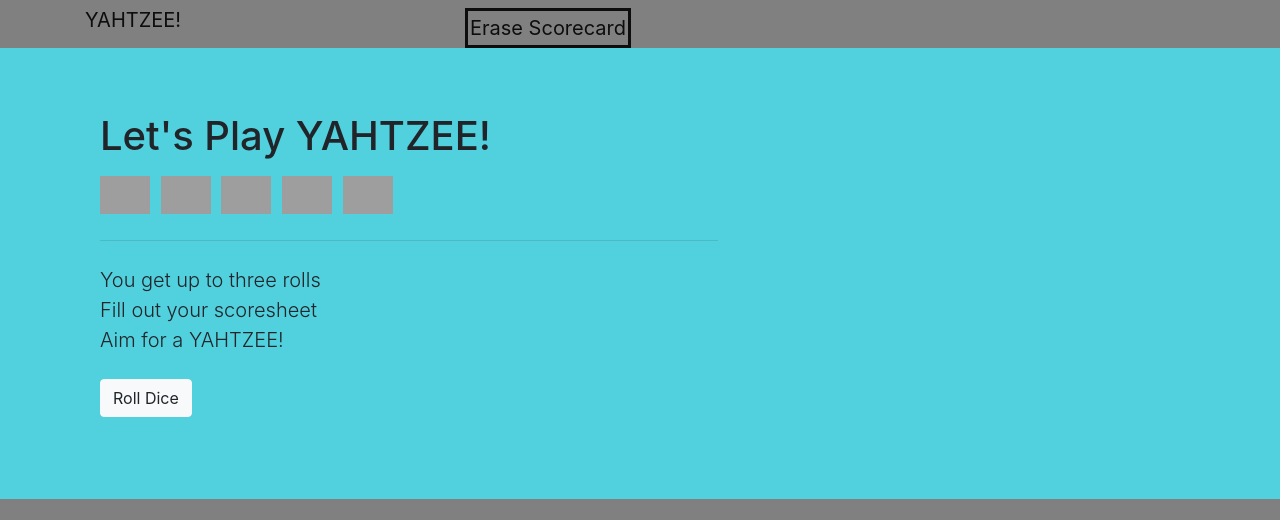
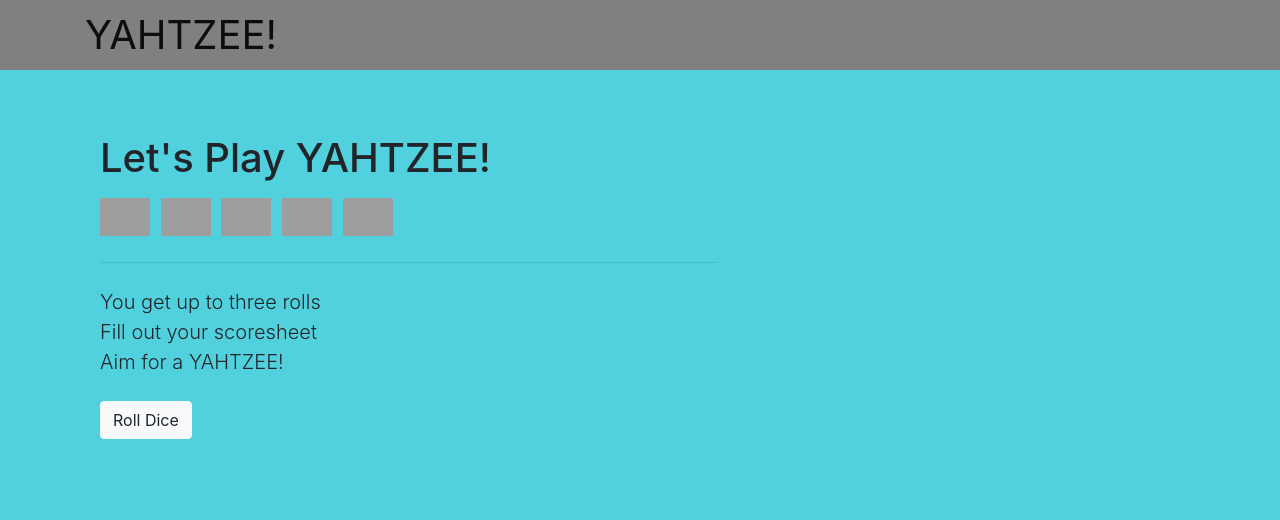
Before and after one commit to Beccall/Yahtzee-Website, a Flask app: template yahtzee/templates/home.html in a window 1280 px wide. Shown: the top 520 px of the page. Run offline with Flask 2, Linux system fonts and the light colour scheme; the template is opened without the code that fills it, so the values that code supplies are empty; some libraries are stand-ins or nearby versions; grey boxes are pictures that could not be loaded.

Commit message:
continue game, reroute to scorebaord

```diff
--- a/yahtzee/app.py
+++ b/yahtzee/app.py
@@ -12,19 +12,21 @@
 
 @app.route('/', methods=["GET", "POST"])
 def home():
+
     if request.method == "GET":
-        return render_template('home.html', score_sheet=session['scorecard'])
+        return render_template('home.html', score_sheet=session['scorecard'], turn=session['turn'])
 
     if request.method == "POST":
         if session['scorecard']:
             feedback = request.form.get('feedback')
             if feedback == "CLEAR SCOREBOARD":
                 session.clear()
+                session['turn'] = 0
                 session['scorecard'] = []
                 session["play"] = Dice()
         else:
             session['scorecard'] = []
-        return render_template('home.html', score_sheet=session['scorecard'])
+        return render_template('home.html', score_sheet=session['scorecard'], turn=session['turn'])
 
 
 
@@ -61,7 +63,7 @@
             for dice in session['roll_dice']:
                 session["keep_dice"].append(dice)
         if feedback[0] == "keep all dice" or session["turn"] == 3:
-            session["turn"] = 0
+            session['turn'] = 3
             session["play"].count(session["keep_dice"])
             session["options"] = session["play"].options()
 
@@ -79,6 +81,7 @@
         return render_template('scorecard.html', keep_dice=session["keep_dice"], options=session["options"],
                                score_sheet=session['scorecard'])
     if request.method == "POST":
+        session["turn"] = 0
         feedback = request.form.get('feedback')
         if not feedback:
             prompt = "You must select a category"
--- a/yahtzee/static/style.css
+++ b/yahtzee/static/style.css
@@ -122,3 +122,7 @@
 font-weight: bold;
 
 }
+
+.navbar-brand{
+    font-size: 40px;
+}
--- a/yahtzee/templates/home.html
+++ b/yahtzee/templates/home.html
@@ -28,9 +28,15 @@
         <div class="row">
             <div class="col">
                 {% if score_sheet %}
-                    <form action="{{ url_for('yahtzee') }}" method="get">
-                        <button class="btn btn-light" type="submit"> Continue Game </button>
-                    </form>
+                    {% if turn < 3 %}
+                        <form action="{{ url_for('yahtzee') }}" method="get">
+                            <button class="btn btn-light" type="submit"> Continue Game </button>
+                        </form>
+                    {% else %}
+                        <form action="{{ url_for('scorecard') }}" method="get">
+                            <button class="btn btn-light" type="submit"> Continue Game </button>
+                        </form>
+                    {% endif %}
                     <form action="{{ url_for('home') }}" method="post">
                         <input class="btn btn-light" type="submit" value="CLEAR SCOREBOARD" name="feedback">
                     </form>
--- a/yahtzee/templates/layout.html
+++ b/yahtzee/templates/layout.html
@@ -11,10 +11,6 @@
     <div class="container navbar-light">
         <div class="row">
             <div class="col-sm"><a class='navbar-brand' href= {{url_for('home')}} >YAHTZEE!</a></div>
-
-            <div class="col-sm"><a class="navbar-brand erase" href="{{ url_for('home') }}">
-                Erase Scorecard </a></div>
-            <div class="col-lg"></div>
         </div>
     </div>
 
```
